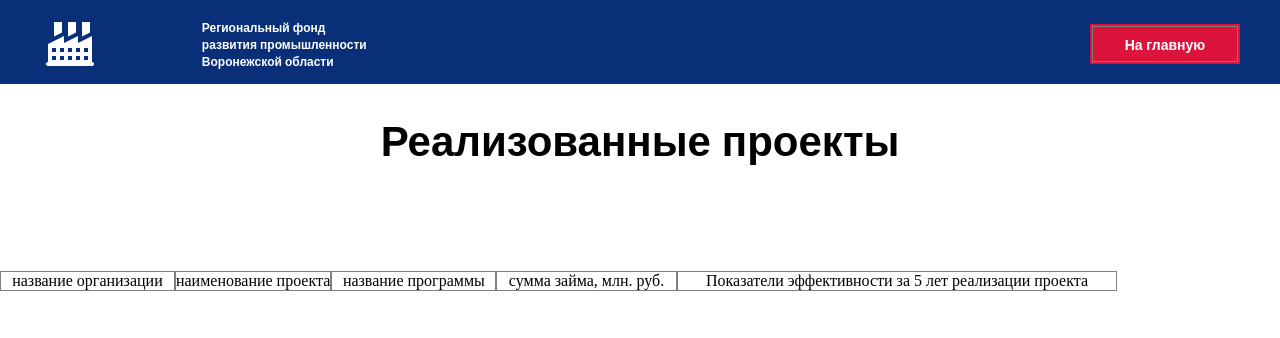
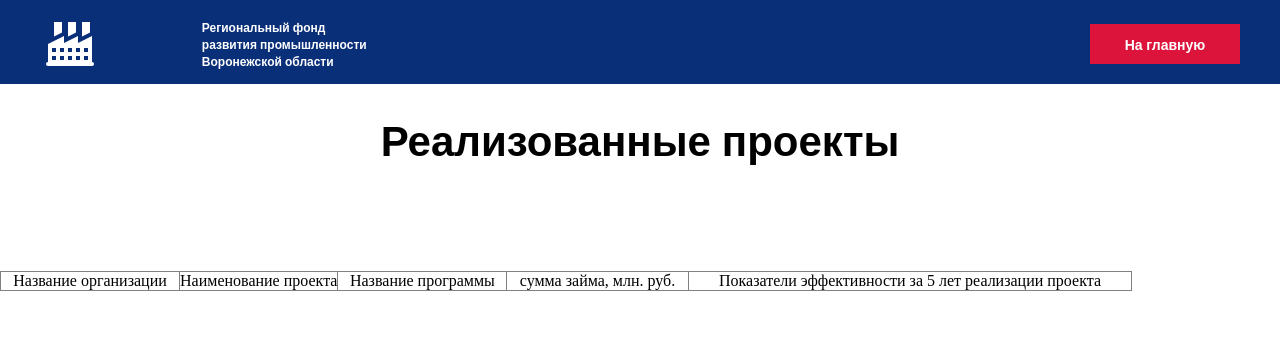
Before and after one commit to Tkach136/frpv.ru, a Django app: page /reliz_proj/ in a window 1280 px wide. Shown: the top 338 px of the page. Run offline with Django 3.2, Linux system fonts and the light colour scheme; data that the repository does not hold is empty; some libraries are stand-ins or nearby versions.

Commit message:
альтернатива

```diff
--- a/project/frpv/templates/frpv/arhiv.html
+++ b/project/frpv/templates/frpv/arhiv.html
@@ -39,7 +39,7 @@
       {% if entry.image %}
     <img style="margin: 4px 4px 2px 10px; height: 150px;"  src="{{ entry.image.url }}" align = "left";   alt="{{ entry.header }}">
       {% else %}
-<!--      ЗДЕСЬ ТО ЧТО БУДЕТ ВМЕСТО ИЗОБРАЖЕНИЯ-->
+      <img style=" height: 50px;"   align = "left";   alt="{{ entry.header }}"><!--      ЗДЕСЬ ТО ЧТО БУДЕТ ВМЕСТО ИЗОБРАЖЕНИЯ-->
       {% endif %}
 
     <div class="t-cell t-valign_top">
--- a/project/frpv/templates/frpv/reliz_proj.html
+++ b/project/frpv/templates/frpv/reliz_proj.html
@@ -18,13 +18,13 @@
  </div>
 
 
- <style>
+ <!-- <style>
     #tab
     table {
 
      height: 600px;
-     width: 500px; /* Ширина таблицы */
-     margin: auto; /* Выравниваем таблицу по центру окна  */
+     width: 500px;
+     margin: auto;
      padding-bottom: 100px;
     }
     td {
@@ -32,15 +32,16 @@
     }
 
 
-    </style>
-<table class="tab" style="padding-bottom: 50px;" border="1" cellspacing="0" cellpadding="0" align="center">
-    <thead>
-<tr>
-    <td ><div align="center">название организации</div></td>
-    <td width="14%"><div align="center">наименование проекта</div></td>
-    <td><div align="center"> название программы</div></td>
-    <td><div align="center"> сумма займа, млн. руб.</div></td>
-    <td><div align="center"> Показатели эффективности за 5 лет реализации проекта</div></td>
+    </style> -->
+<div style="padding-bottom: 50px;">
+<table class="tab" style="border-collapse: collapse; " border="1" cellspacing="0" cellpadding="0" align="center">
+    <thead >
+<tr >
+    <td style="border: 1px solid grey;" ><div align="center">Название организации</div></td>
+    <td style="border: 1px solid grey;" width="14%"><div align="center">Наименование проекта</div></td>
+    <td style="border: 1px solid grey;"><div align="center"> Название программы</div></td>
+    <td style="border: 1px solid grey;"><div align="center"> сумма займа, млн. руб.</div></td>
+    <td style="border: 1px solid grey;"><div align="center"> Показатели эффективности за 5 лет реализации проекта</div></td>
 </tr>
  </thead>
 
@@ -50,27 +51,27 @@
     <tbody>
 
     {% for project in projects %}
-    <tr>
-        <td>
+    <tr >
+        <td style="border: 1px solid grey;">
             <div align="center">
                 <img src="{{ project.image.url }}">
                 <p >{{ project.blockname }}</p>
             </div>
         </td>
 
-        <td>
+        <td style="border: 1px solid grey;">
           <div align="center">{{ project.header }}</div>
         </td>
 
-        <td>
+        <td style="border: 1px solid grey;">
           <div align="center">{{ project.group }}</div>
         </td>
 
-        <td>
+        <td style="border: 1px solid grey;">
           <div align="center">{{ project.price }}</div>
         </td>
 
-        <td>
+        <td style="border: 1px solid grey;">
           <div>{{ project.text|escape|linebreaks }}</div>
         </td>
     </tr>
@@ -78,5 +79,5 @@
 
     </tbody>
     </table>
-
+</div>
 {% endblock content %}
```
